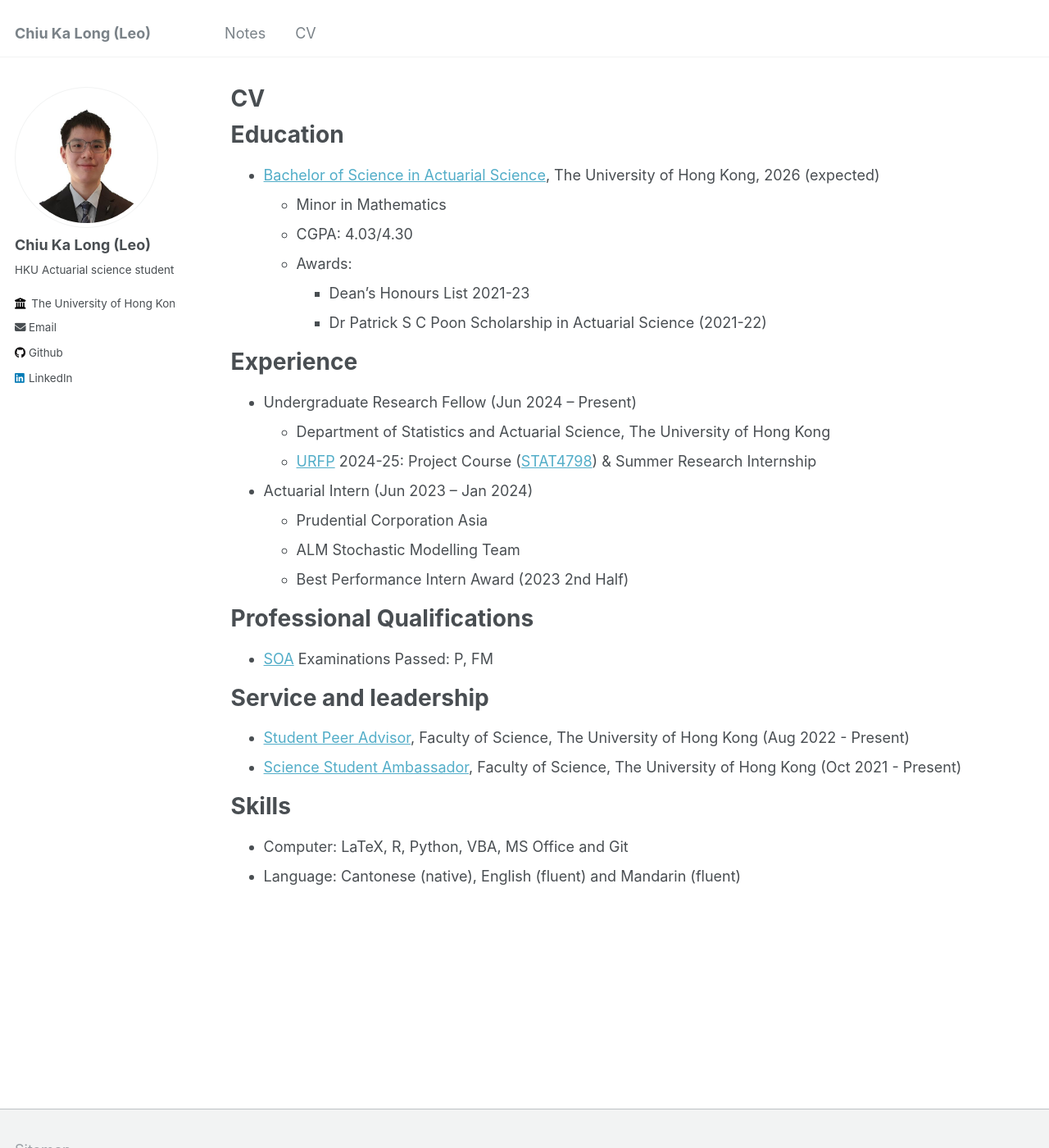
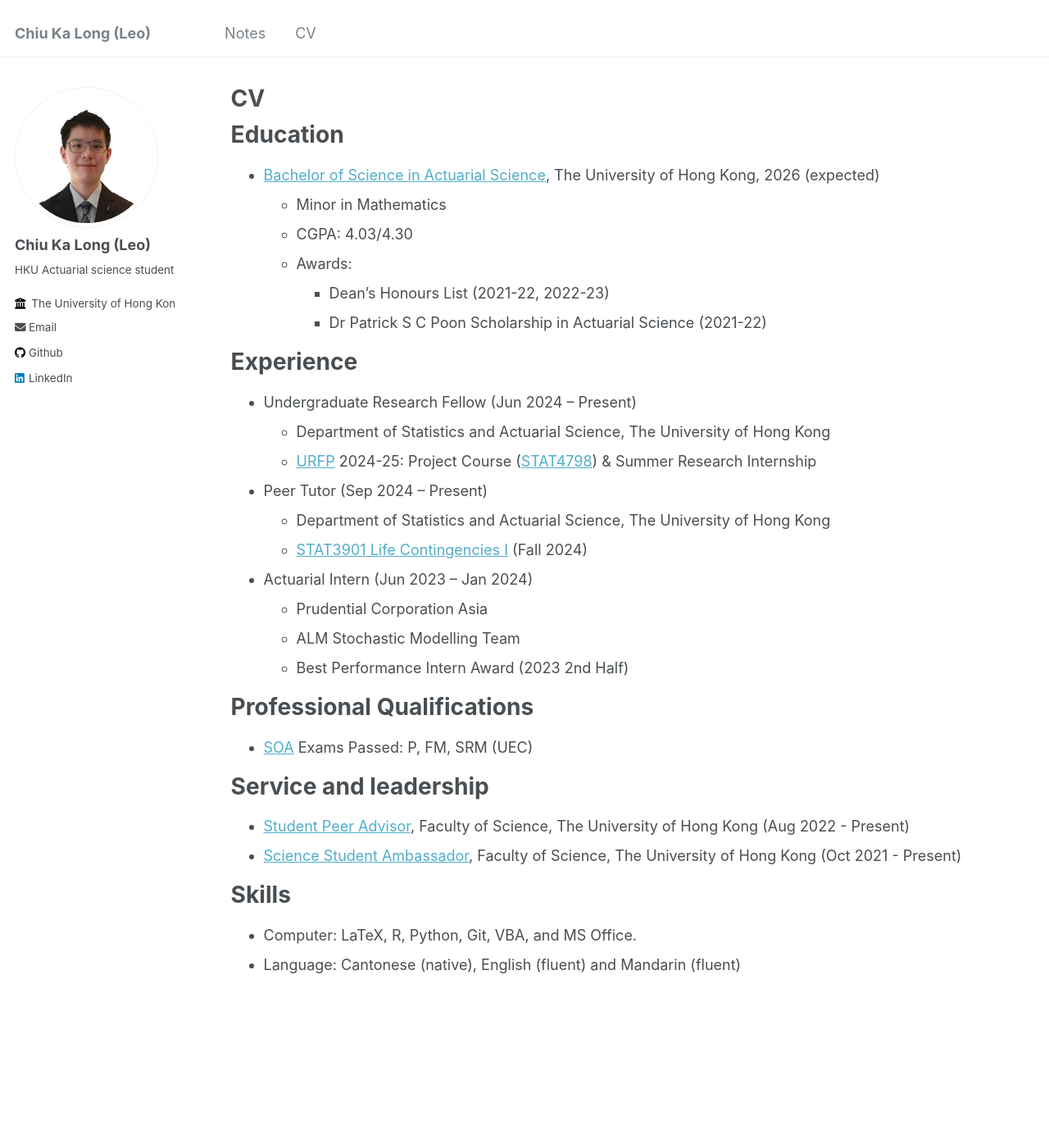
Before and after one commit to leochiukl/leochiukl.github.io, a Jekyll site: the page built from _pages/cv.md, in a window 1280 px wide and 1400 px high. Shown: the whole window at 82% size. Built offline with Jekyll 4.4.1, drawn with Linux system fonts in a browser that asks for light colours.

```diff
--- a/_pages/cv.md
+++ b/_pages/cv.md
@@ -9,20 +9,22 @@ redirect_from:
 
 {% include base_path %}
 
-Education
-======
+# Education
 * [Bachelor of Science in Actuarial Science](https://saasweb.hku.hk/programme/as.php), The University of Hong Kong, 2026 (expected)
   * Minor in Mathematics
   * CGPA: 4.03/4.30
   * Awards:
-    * Dean's Honours List 2021-23
+    * Dean's Honours List (2021-22, 2022-23)
     * Dr Patrick S C Poon Scholarship in Actuarial Science (2021-22)
 
-Experience
-======
+# Experience
 * Undergraduate Research Fellow (Jun 2024 -- Present)
   * Department of Statistics and Actuarial Science, The University of Hong Kong
   * [URFP](https://www.scifac.hku.hk/current/ug/el/research/undergraduate-research-fellowship-programme-urfp) 2024-25: Project Course ([STAT4798](https://saasweb.hku.hk/courses/as-project/)) & Summer Research Internship
+
+* Peer Tutor (Sep 2024 -- Present)
+  * Department of Statistics and Actuarial Science, The University of Hong Kong
+  * [STAT3901 Life Contingencies I](https://webapp.science.hku.hk/sr4/servlet/enquiry?Type=Course&course_code=STAT3901) (Fall 2024)
 
 * Actuarial Intern (Jun 2023 -- Jan 2024)
   * Prudential Corporation Asia
@@ -31,7 +33,7 @@ Experience
 
 Professional Qualifications
 =====
-* [SOA](https://www.soa.org/) Examinations Passed: P, FM
+* [SOA](https://www.soa.org/) Exams Passed: P, FM, SRM (UEC)
 
 Service and leadership
 ======
@@ -40,5 +42,5 @@ Service and leadership
 
 Skills
 ======
-* Computer: LaTeX, R, Python, VBA, MS Office and Git
+* Computer: LaTeX, R, Python, Git, VBA, and MS Office.
 * Language: Cantonese (native), English (fluent) and Mandarin (fluent)
```
Also changed, not shown: _pages/about.md (+1 -2 lines).
